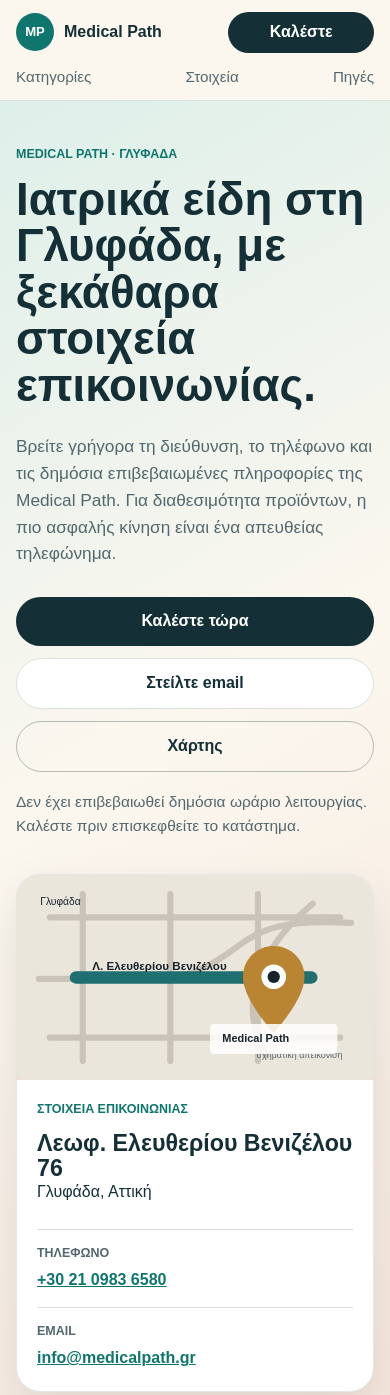
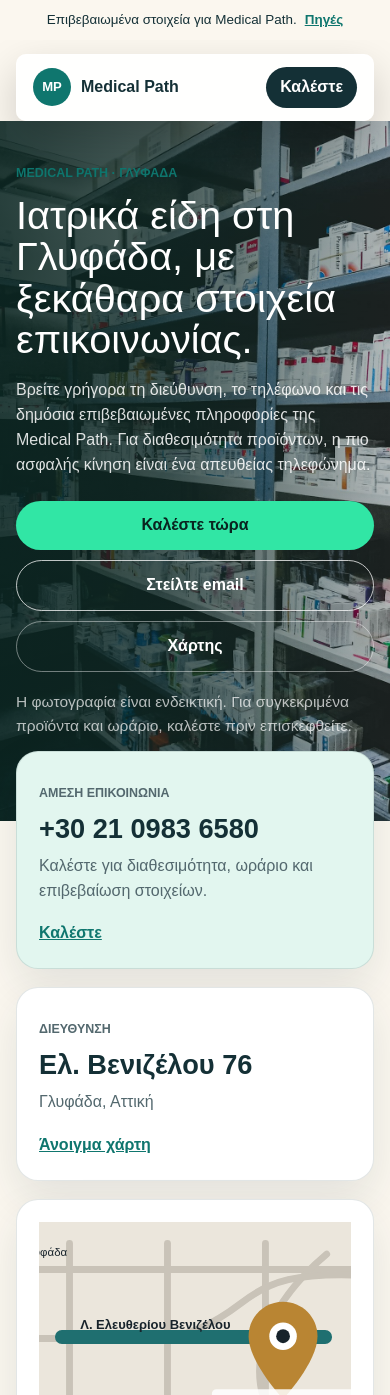
Before and after one commit to IoannisBekas/medical-path, a plain HTML site: page index.html in a window 390 px wide. Shown: the top 1395 px of the page. Drawn offline with Linux system fonts and the light colour scheme.

Commit message:
Align homepage with Maven-style hero

```diff
--- a/index.html
+++ b/index.html
@@ -43,6 +43,11 @@
     <link rel="stylesheet" href="styles.css">
   </head>
   <body>
+    <div class="announcement">
+      <span>Επιβεβαιωμένα στοιχεία για Medical Path.</span>
+      <a href="#sources">Πηγές</a>
+    </div>
+
     <header class="site-header">
       <a class="brand" href="#top" aria-label="Medical Path">
         <span class="brand-mark">MP</span>
@@ -58,7 +63,7 @@
 
     <main id="top">
       <section class="hero" aria-labelledby="hero-title">
-        <div class="container hero-grid">
+        <div class="container">
           <div class="hero-copy">
             <p class="eyebrow">Medical Path · Γλυφάδα</p>
             <h1 id="hero-title">Ιατρικά είδη στη Γλυφάδα, με ξεκάθαρα στοιχεία επικοινωνίας.</h1>
@@ -72,28 +77,29 @@
               <a class="button tertiary" href="https://www.google.com/maps/search/?api=1&amp;query=Medical%20Path%20Leoforos%20Eleftheriou%20Venizelou%2076%20Glyfada">Χάρτης</a>
             </div>
             <p class="note">
-              Δεν έχει επιβεβαιωθεί δημόσια ωράριο λειτουργίας. Καλέστε πριν επισκεφθείτε το κατάστημα.
+              Η φωτογραφία είναι ενδεικτική. Για συγκεκριμένα προϊόντα και ωράριο, καλέστε πριν επισκεφθείτε.
             </p>
           </div>
+        </div>
+      </section>
 
-          <aside class="hero-panel" aria-labelledby="panel-title">
+      <section class="quick-info" aria-label="Στοιχεία επικοινωνίας">
+        <div class="container quick-info-grid">
+          <article class="contact-card featured">
+            <p class="panel-label">Άμεση επικοινωνία</p>
+            <h2>+30 21 0983 6580</h2>
+            <p>Καλέστε για διαθεσιμότητα, ωράριο και επιβεβαίωση στοιχείων.</p>
+            <a href="tel:+302109836580">Καλέστε</a>
+          </article>
+          <article class="contact-card">
+            <p class="panel-label">Διεύθυνση</p>
+            <h2>Ελ. Βενιζέλου 76</h2>
+            <p>Γλυφάδα, Αττική</p>
+            <a href="https://www.google.com/maps/search/?api=1&amp;query=Medical%20Path%20Leoforos%20Eleftheriou%20Venizelou%2076%20Glyfada">Άνοιγμα χάρτη</a>
+          </article>
+          <article class="contact-card map-card">
             <img src="assets/glyfada-location.svg" alt="" class="location-visual" width="520" height="300">
-            <div class="panel-content">
-              <p class="panel-label">Στοιχεία επικοινωνίας</p>
-              <h2 id="panel-title">Λεωφ. Ελευθερίου Βενιζέλου 76</h2>
-              <p>Γλυφάδα, Αττική</p>
-              <dl class="quick-contact">
-                <div>
-                  <dt>Τηλέφωνο</dt>
-                  <dd><a href="tel:+302109836580">+30 21 0983 6580</a></dd>
-                </div>
-                <div>
-                  <dt>Email</dt>
-                  <dd><a href="mailto:info@medicalpath.gr">info@medicalpath.gr</a></dd>
-                </div>
-              </dl>
-            </div>
-          </aside>
+          </article>
         </div>
       </section>
 
--- a/styles.css
+++ b/styles.css
@@ -37,18 +37,42 @@
   margin: 0 auto;
 }
 
+.announcement {
+  position: relative;
+  z-index: 30;
+  display: flex;
+  align-items: center;
+  justify-content: center;
+  gap: 8px;
+  min-height: 42px;
+  padding: 9px 16px;
+  background: #fbf7ef;
+  color: var(--ink);
+  font-size: 0.95rem;
+  text-align: center;
+}
+
+.announcement a {
+  color: var(--mint-strong);
+  font-weight: 800;
+}
+
 .site-header {
-  position: sticky;
-  top: 0;
+  position: absolute;
+  top: 58px;
+  left: 50%;
+  transform: translateX(-50%);
   z-index: 20;
   display: grid;
   grid-template-columns: auto 1fr auto;
   align-items: center;
   gap: 22px;
-  padding: 14px clamp(18px, 4vw, 48px);
-  background: rgba(251, 247, 239, 0.94);
-  border-bottom: 1px solid rgba(217, 225, 222, 0.9);
-  backdrop-filter: blur(14px);
+  width: min(1120px, calc(100% - 40px));
+  padding: 14px 18px;
+  border: 1px solid rgba(255, 255, 255, 0.44);
+  border-radius: 10px;
+  background: rgba(255, 255, 255, 0.94);
+  box-shadow: 0 16px 42px rgba(0, 0, 0, 0.18);
 }
 
 .brand {
@@ -101,16 +125,16 @@
 }
 
 .hero {
-  padding: clamp(56px, 8vw, 98px) 0 clamp(40px, 7vw, 76px);
+  min-height: 780px;
+  display: flex;
+  align-items: center;
+  padding: 168px 0 80px;
   background:
-    linear-gradient(150deg, rgba(220, 239, 233, 0.95) 0%, rgba(251, 247, 239, 0.9) 46%, rgba(243, 222, 210, 0.7) 100%);
-}
-
-.hero-grid {
-  display: grid;
-  grid-template-columns: minmax(0, 1.08fr) minmax(330px, 0.92fr);
-  gap: clamp(36px, 6vw, 72px);
-  align-items: center;
+    linear-gradient(90deg, rgba(8, 36, 32, 0.86) 0%, rgba(8, 36, 32, 0.72) 42%, rgba(8, 36, 32, 0.2) 100%),
+    url("assets/medical-supplies-shelves.jpg");
+  background-position: center;
+  background-size: cover;
+  color: #fff;
 }
 
 .eyebrow,
@@ -130,9 +154,11 @@
 }
 
 h1 {
-  max-width: 760px;
-  font-size: clamp(2.85rem, 5.7vw, 4.95rem);
-  line-height: 1.02;
+  max-width: 820px;
+  color: #fff;
+  font-size: clamp(3.2rem, 7vw, 6.2rem);
+  font-weight: 500;
+  line-height: 0.98;
   letter-spacing: 0;
 }
 
@@ -143,9 +169,9 @@
 }
 
 .lead {
-  max-width: 660px;
+  max-width: 640px;
   margin-top: 24px;
-  color: var(--muted);
+  color: rgba(255, 255, 255, 0.86);
   font-size: clamp(1.08rem, 1.45vw, 1.22rem);
 }
 
@@ -168,59 +194,86 @@
 }
 
 .button.primary {
-  background: var(--ink);
-  color: #fff;
+  background: #31e6a5;
+  color: #09241f;
 }
 
 .button.secondary {
-  background: var(--surface);
-  color: var(--ink);
-  border: 1px solid var(--line);
+  background: transparent;
+  color: #fff;
+  border: 1px solid rgba(255, 255, 255, 0.74);
 }
 
 .button.tertiary {
   background: transparent;
-  color: var(--ink);
-  border: 1px solid rgba(20, 48, 54, 0.3);
+  color: #fff;
+  border: 1px solid rgba(255, 255, 255, 0.42);
 }
 
 .note {
   max-width: 640px;
   margin-top: 18px;
-  color: var(--muted);
+  color: rgba(255, 255, 255, 0.7);
   font-size: 0.97rem;
 }
 
-.hero-panel {
+.quick-info {
+  position: relative;
+  z-index: 2;
+  margin-top: -74px;
+  padding-bottom: 46px;
+}
+
+.quick-info-grid {
+  display: grid;
+  grid-template-columns: minmax(0, 0.95fr) minmax(0, 0.8fr) minmax(260px, 0.9fr);
+  gap: 18px;
+}
+
+.contact-card {
+  min-height: 230px;
+  padding: 26px;
+  border: 1px solid rgba(20, 48, 54, 0.12);
+  border-radius: 22px;
+  background: #fff;
+  box-shadow: var(--shadow);
+}
+
+.contact-card.featured {
+  background: #e2f6ef;
+}
+
+.contact-card h2 {
+  color: var(--ink);
+  font-size: clamp(1.7rem, 3vw, 2.6rem);
+}
+
+.contact-card p {
+  margin-top: 10px;
+  color: var(--muted);
+}
+
+.contact-card a {
+  display: inline-flex;
+  margin-top: 18px;
+  color: var(--mint-strong);
+  font-weight: 800;
+}
+
+.map-card {
   overflow: hidden;
-  border: 1px solid rgba(20, 48, 54, 0.12);
-  border-radius: 24px;
-  background: var(--surface);
-  box-shadow: var(--shadow);
+  padding: 0;
 }
 
 .location-visual {
   display: block;
   width: 100%;
-  height: auto;
+  height: 100%;
+  min-height: 230px;
+  object-fit: cover;
   background: var(--clay);
 }
 
-.panel-content {
-  padding: 26px;
-}
-
-.panel-content h2 {
-  font-size: clamp(1.45rem, 2.4vw, 2rem);
-}
-
-.quick-contact {
-  display: grid;
-  gap: 14px;
-  margin: 24px 0 0;
-}
-
-.quick-contact div,
 .fact-table div {
   display: grid;
   gap: 5px;
@@ -422,6 +475,12 @@
 
 @media (max-width: 900px) {
   .site-header {
+    position: relative;
+    top: auto;
+    left: auto;
+    transform: none;
+    width: min(100% - 32px, 1120px);
+    margin: 14px auto 0;
     grid-template-columns: auto auto;
   }
 
@@ -431,7 +490,7 @@
     justify-content: flex-start;
   }
 
-  .hero-grid,
+  .quick-info-grid,
   .action-grid,
   .split,
   .step-list {
@@ -439,7 +498,8 @@
   }
 
   .hero {
-    padding-top: 44px;
+    min-height: 660px;
+    padding-top: 70px;
   }
 }
 
@@ -449,14 +509,29 @@
   }
 
   .site-header {
+    grid-template-columns: minmax(0, 1fr) auto;
     gap: 12px;
     padding: 12px 16px;
   }
 
+  .brand {
+    min-width: 0;
+  }
+
+  .announcement {
+    align-items: center;
+    flex-direction: row;
+    flex-wrap: wrap;
+    gap: 2px 8px;
+    min-height: 40px;
+    padding: 7px 12px;
+    font-size: 0.84rem;
+    line-height: 1.35;
+    text-align: center;
+  }
+
   nav {
-    justify-content: space-between;
-    gap: 12px;
-    width: 100%;
+    display: none;
   }
 
   .header-action {
@@ -468,12 +543,43 @@
     flex-direction: column;
   }
 
+  .hero {
+    min-height: 700px;
+    padding-top: 42px;
+    padding-bottom: 82px;
+    background-position: center left 38%;
+  }
+
+  h1 {
+    font-size: 2.48rem;
+    line-height: 1.04;
+  }
+
+  .lead {
+    margin-top: 18px;
+    font-size: 1rem;
+  }
+
+  .hero-actions {
+    gap: 10px;
+    margin-top: 24px;
+  }
+
+  .button {
+    min-height: 46px;
+  }
+
   .button {
     width: 100%;
   }
 
-  .panel-content {
-    padding: 20px;
+  .quick-info {
+    margin-top: -70px;
+  }
+
+  .contact-card {
+    min-height: auto;
+    padding: 22px;
   }
 
   .fact-table div {
```
Also changed, not shown: assets/medical-supplies-shelves.jpg (added), 1 other file.
